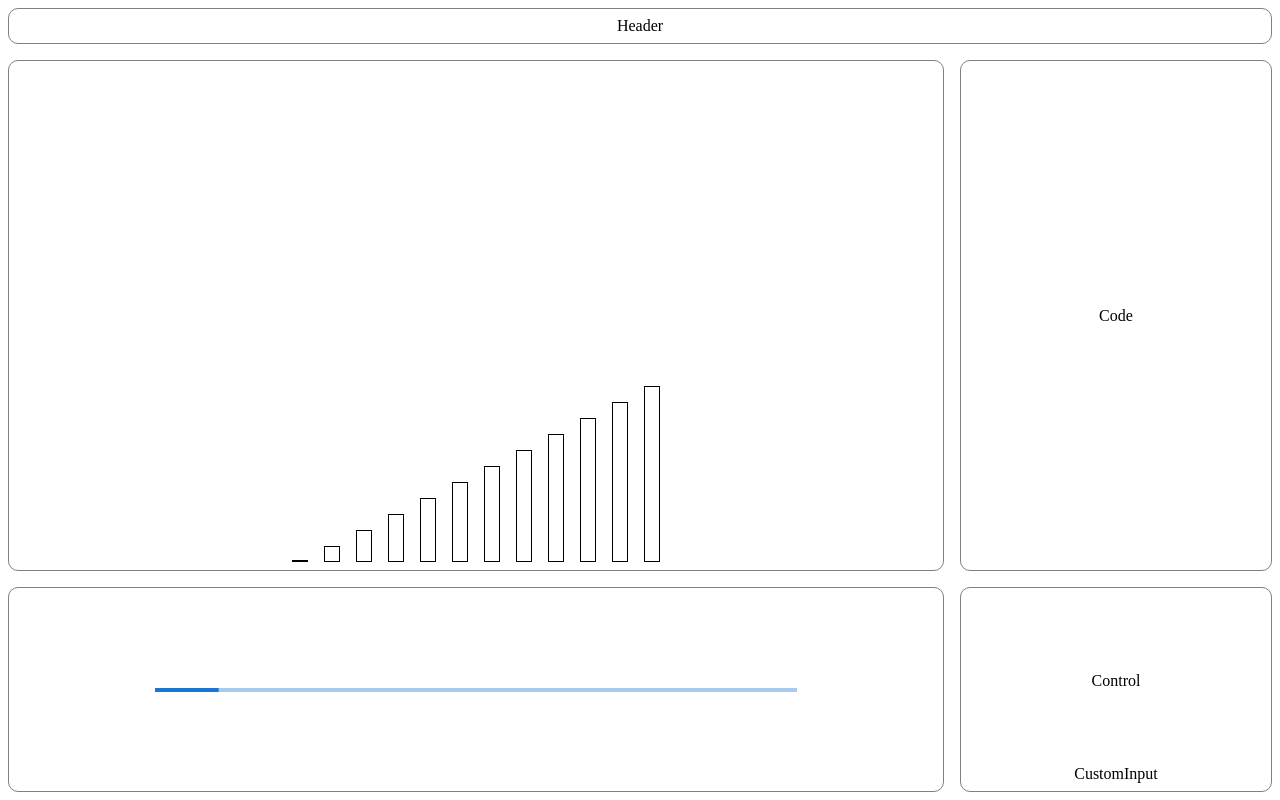
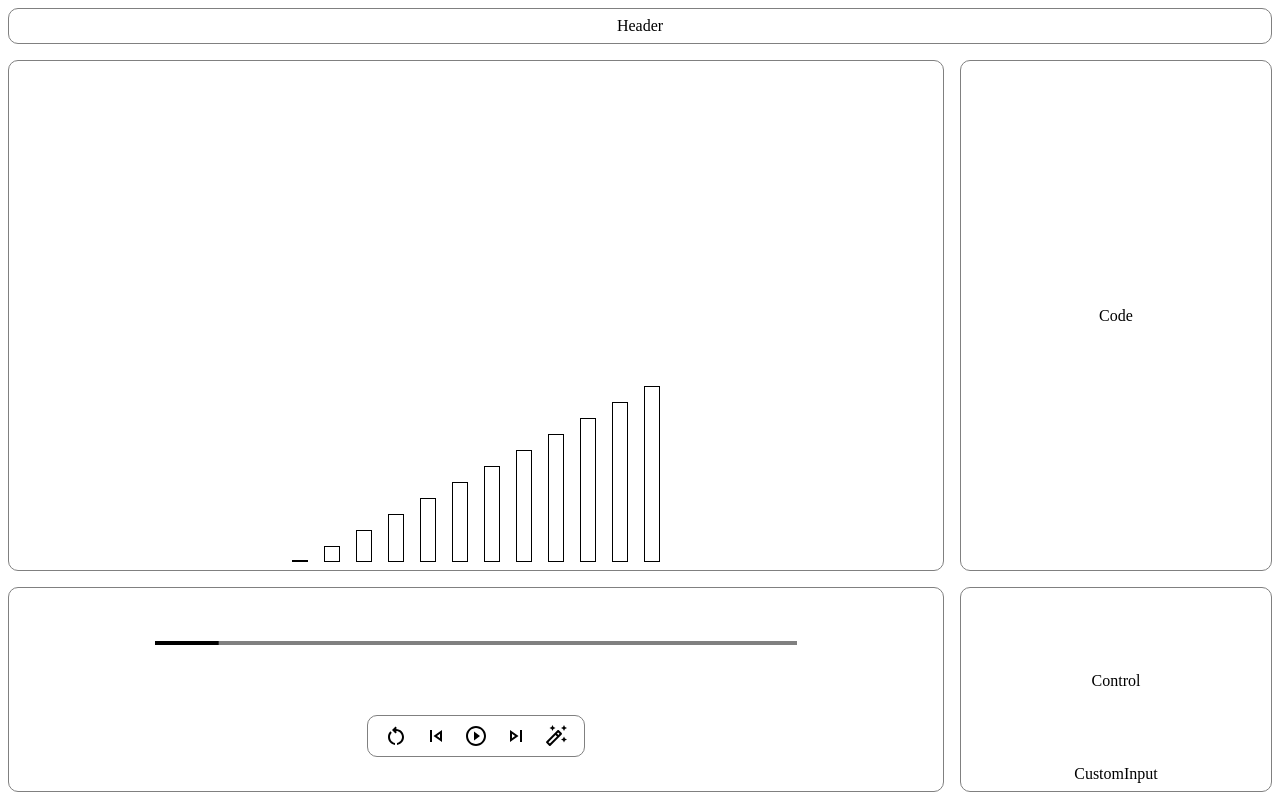
Before and after one commit to darkk-shadow/algorithm-visualizer, a React (Vite) app: page / in a window 1280 px wide. Built offline with nearby package versions, Linux system fonts and the light colour scheme.

Commit message:
Implement player control buttons

```diff
--- a/package.json
+++ b/package.json
@@ -12,6 +12,7 @@
   "dependencies": {
     "@emotion/react": "^11.14.0",
     "@emotion/styled": "^11.14.0",
+    "@mui/icons-material": "^6.4.7",
     "@mui/material": "^6.4.7",
     "react": "^19.0.0",
     "react-dom": "^19.0.0"
--- a/src/App.scss
+++ b/src/App.scss
@@ -46,4 +46,23 @@ html, body, #root{
 .player {
   display: grid;
   grid-template-columns: 0.7fr;
+  grid-template-rows: 1fr 1fr;
+  place-items: center;
 }
+.player .MuiLinearProgress-root{
+  justify-self: stretch;
+  background-color: gray;
+   *{
+     background-color: black;
+  }
+}
+
+.player .player_control{
+  border: 1px solid gray;
+  border-radius: 10px;
+  padding: 0.5em 1em;
+  display: grid;
+  grid-auto-flow: column;
+  place-items: center;
+  gap: 1em;
+}
--- a/src/comps/Player.jsx
+++ b/src/comps/Player.jsx
@@ -1,9 +1,22 @@
 import LinearProgress from '@mui/material/LinearProgress';
+import RestartAltOutlinedIcon from '@mui/icons-material/RestartAltOutlined';
+import SkipPreviousOutlinedIcon from '@mui/icons-material/SkipPreviousOutlined';
+import SkipNextOutlinedIcon from '@mui/icons-material/SkipNextOutlined';
+import AutoFixHighOutlinedIcon from '@mui/icons-material/AutoFixHighOutlined';
+import PlayCircleFilledWhiteOutlinedIcon from '@mui/icons-material/PlayCircleFilledWhiteOutlined';
+import PauseCircleOutlineOutlinedIcon from '@mui/icons-material/PauseCircleOutlineOutlined';
+
 
 const Player = () => {
   return <div className="player">
     <LinearProgress variant="determinate" value={10} />
-
+    <div className="player_control">
+      <RestartAltOutlinedIcon />
+      <SkipPreviousOutlinedIcon />
+      <PlayCircleFilledWhiteOutlinedIcon />
+      <SkipNextOutlinedIcon />
+      <AutoFixHighOutlinedIcon />
+    </div>
   </div>
 }
 
```
Also changed, not shown: 1 other file (tests, documents, lock files or other folders).
